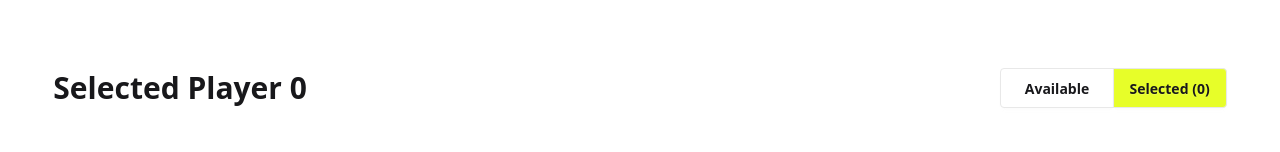
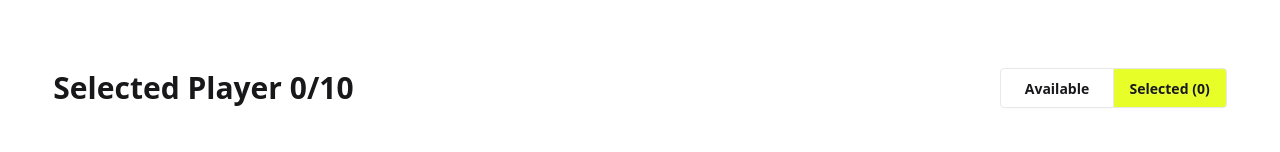
Before and after one commit to Md-Shanto-Sharker/Dream-11-Cricket-Team, a React (Vite) app: page / in a window 1280 px wide. Both pictures are taken after a click on the button "Selected (0)". Shown: the part 961-1113 px from the top of the page. Built offline with nearby package versions, Linux system fonts and the light colour scheme.

Commit message:
added button and all desing parts

```diff
--- a/public/player.json
+++ b/public/player.json
@@ -7,7 +7,7 @@
     "role": "Batsman",
     "battingType": "Right-hand bat",
     "bowlingType": "Right-arm medium",
-    "biddingPrice": 2000000
+    "biddingPrice": 200000
   },
   {
     "playerId": 2,
@@ -17,7 +17,7 @@
     "role": "All-Rounder",
     "battingType": "Left-hand bat",
     "bowlingType": "Right-arm fast-medium",
-    "biddingPrice": 1800000
+    "biddingPrice": 180000
   },
   {
     "playerId": 3,
@@ -27,7 +27,7 @@
     "role": "Batsman",
     "battingType": "Right-hand bat",
     "bowlingType": "Right-arm leg break",
-    "biddingPrice": 1600000
+    "biddingPrice": 160000
   },
   {
     "playerId": 4,
@@ -37,7 +37,7 @@
     "role": "Bowler",
     "battingType": "Left-hand bat",
     "bowlingType": "Right-arm fast",
-    "biddingPrice": 1500000
+    "biddingPrice": 150000
   },
   {
     "playerId": 5,
@@ -47,7 +47,7 @@
     "role": "Batsman",
     "battingType": "Right-hand bat",
     "bowlingType": "Right-arm offbreak",
-    "biddingPrice": 1700000
+    "biddingPrice": 170000
   },
   {
     "playerId": 6,
@@ -57,7 +57,7 @@
     "role": "Bowler",
     "battingType": "Right-hand bat",
     "bowlingType": "Left-arm fast-medium",
-    "biddingPrice": 1400000
+    "biddingPrice": 140000
   },
   {
     "playerId": 7,
@@ -67,7 +67,7 @@
     "role": "Bowler",
     "battingType": "Right-hand bat",
     "bowlingType": "Right-arm leg spin",
-    "biddingPrice": 1750000
+    "biddingPrice": 175000
   },
   {
     "playerId": 8,
@@ -77,7 +77,7 @@
     "role": "All-Rounder",
     "battingType": "Left-hand bat",
     "bowlingType": "Left-arm orthodox",
-    "biddingPrice": 1600000
+    "biddingPrice": 160000
   },
   {
     "playerId": 9,
--- a/src/App.jsx
+++ b/src/App.jsx
@@ -8,25 +8,32 @@ import Subscribe from "./components/Subscribe/Subscribe";
 import { toast, ToastContainer } from "react-toastify";
 import Main from "./components/Main/Main";
 
+function App() {
+  const [addPlayers, setAddPlayers] = useState([]);
+  const handleAddPlayer = (player) => {
+    if (money >= player.biddingPrice) {
+      const newAddPlayers = [...addPlayers, player];
+      setAddPlayers(newAddPlayers);
+      toast.success("Congrats !! This Player now in your squad");
+    } else {
+      toast.error("Your balance is low");
+    }
+  };
 
-
-
-
-function App() {
-const [addPlayers,setAddPlayers] = useState([])
-const handleAddPlayer =(player) =>{
-  const newAddPlayers = [...addPlayers,player];
-  setAddPlayers(newAddPlayers)
-}
-
-
-
+  const handleRemove = (playerId) => {
+    const removePlayers = addPlayers.filter(
+      (mark) => mark.playerId !== playerId
+    );
+    setAddPlayers(removePlayers);
+  };
 
   const [money, setMoney] = useState(0);
-  const handleClicked = () => {
+  const handleClicked = (id) => {
     const newMoney = money + 6000000;
     setMoney(newMoney);
     toast.success("Credit Added to your Account");
+    handleRemove(id);
+    handleAddPlayer;
   };
 
   return (
@@ -39,11 +46,12 @@ const handleAddPlayer =(player) =>{
       </header>
 
       <main className="w-11/12 mx-auto">
-        <Main handleAddPlayer={handleAddPlayer} addPlayers={addPlayers}></Main>
-        <div className="mt-10">
-        {/* <Selected></Selected> */}
-
-        </div>
+        <Main
+          handleAddPlayer={handleAddPlayer}
+          addPlayers={addPlayers}
+          handleRemove={handleRemove}
+        ></Main>
+        <div className="mt-10">{/* <Selected></Selected> */}</div>
       </main>
 
       <footer className="relative   pt-32 mt-96">
--- a/src/components/Main/Cards.jsx
+++ b/src/components/Main/Cards.jsx
@@ -34,7 +34,7 @@ const Cards = ({ player ,handleAddPlayer,handleAdd}) => {
           </div>
           <div className="flex items-center justify-between">
             <h1 className="text-[16px] font-semibold">Price : $ {player.biddingPrice}</h1>
-            <button onClick={()=>{handleAddPlayer(player);handleAdd()}} className="btn">Choose Player</button>
+            <button onClick={()=>{handleAddPlayer(player,player.playerId);handleAdd()}} className="btn">Choose Player</button>
           </div>
         </div>
       </div>
--- a/src/components/Main/Main.jsx
+++ b/src/components/Main/Main.jsx
@@ -1,7 +1,11 @@
 import React, { useEffect, useState } from "react";
 import Cards from "./Cards";
+import { RiDeleteBin6Line } from "react-icons/ri";
 
-const Main = ({ handleAddPlayer, addPlayers }) => {
+const Main = ({ handleAddPlayer, addPlayers ,handleRemove}) => {
+
+
+
   const [add, setAdd] = useState(false);
   const handleAdd = () => {
     setAdd(true);
@@ -27,7 +31,7 @@ const Main = ({ handleAddPlayer, addPlayers }) => {
     <>
       <div className="flex justify-between items-center mb-10">
         {button ? (
-          <h1 className="font-bold text-3xl">Selected Player {0}</h1>
+          <h1 className="font-bold text-3xl">Selected Player {addPlayers.length}/10</h1>
         ) : (
           <h1 className="font-bold text-3xl">Available Players</h1>
         )}
@@ -44,7 +48,7 @@ const Main = ({ handleAddPlayer, addPlayers }) => {
             onClick={() => handleSelected()}
             className={`join-item btn ${button && "bg-[#E7FE29]"}`}
           >
-            Selected (0)
+            Selected ({addPlayers.length})
           </button>
         </div>
       </div>
@@ -54,7 +58,29 @@ const Main = ({ handleAddPlayer, addPlayers }) => {
         {button === true && (
           <div>
             {add ? (
-              addPlayers.map((add) => <p add={add} key={add.playerId}>{add.playerId}</p>)
+              addPlayers.map((add) => (
+                <div
+                  key={add.playerId}
+                  add={add}
+                  className="border-2 border-[#e6e6e6] items-center justify-between p-5 mb-5 flex rounded-xl
+                "
+                >
+                  <div className="flex gap-10">
+                    <div>
+                      <img
+                        className="w-24 h-14 rounded-lg"
+                        src={add.image}
+                        alt=""
+                      />
+                    </div>
+                    <div>
+                      <p className="font-bold text-2xl">{add.name}</p>
+                      <p className="text-[13px]">{add.battingType}</p>
+                    </div>
+                  </div>
+                  <button onClick={()=>handleRemove(add.playerId)} className="hover:bg-red-400 p-2 "><RiDeleteBin6Line  size={20}  className="text-red-600 hover:text-white"/></button>
+                </div>
+              ))
             ) : (
               <h1 className="font-bold text-4xl  mb-10">
                 No Players Add This Section
@@ -71,7 +97,8 @@ const Main = ({ handleAddPlayer, addPlayers }) => {
           <div className="grid grid-cols-3 gap-20">
             {players.map((player) => (
               <Cards
-                player={player} key={player.playerId}
+                player={player}
+                key={player.playerId}
                 handleAddPlayer={handleAddPlayer}
                 handleAdd={handleAdd}
               ></Cards>
--- a/src/components/Navbar/Navbar.jsx
+++ b/src/components/Navbar/Navbar.jsx
@@ -13,7 +13,7 @@ const Navbar = ({money}) => {
         <p>Schedules</p>
         <button className="btn font-bold text-[16px]">
           <div className="flex items-center gap-2 ">
-            <p className="mb-1"> {money} Coin</p>
+            <p className="mb-1"> {money? money:0} Coin</p>
             <img src="/public/photos/dollar 1.png" alt="" />
           </div>
         </button>
```
